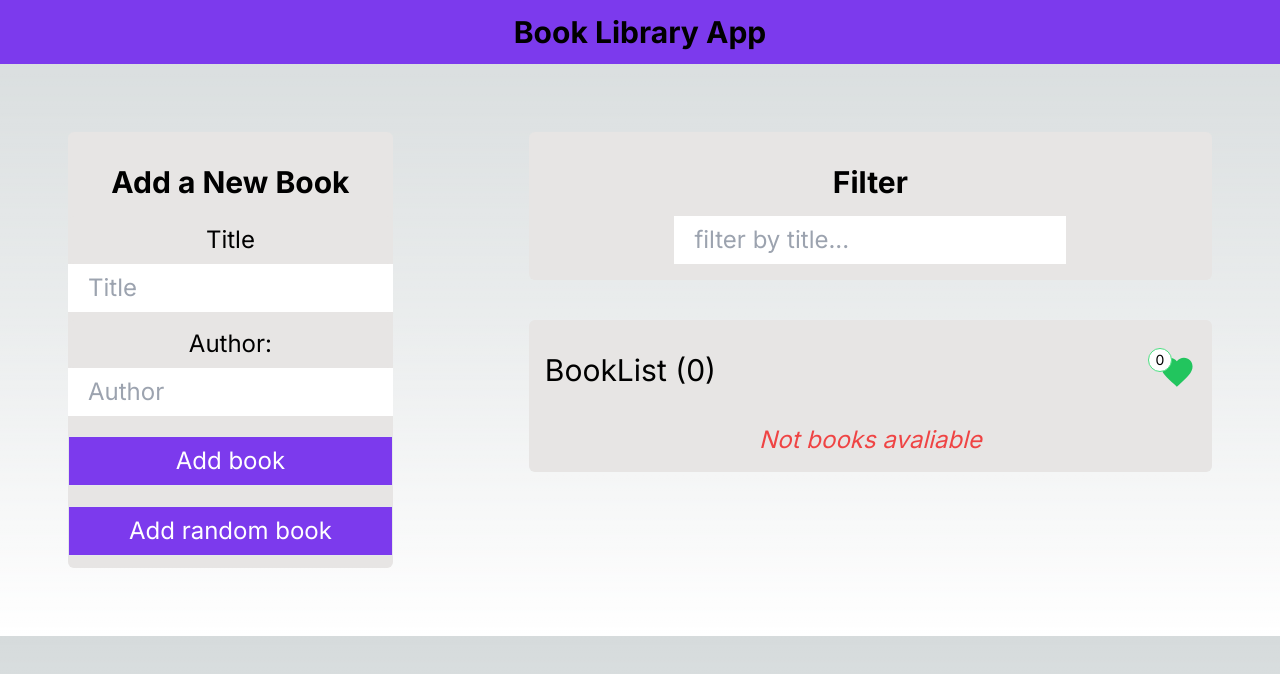
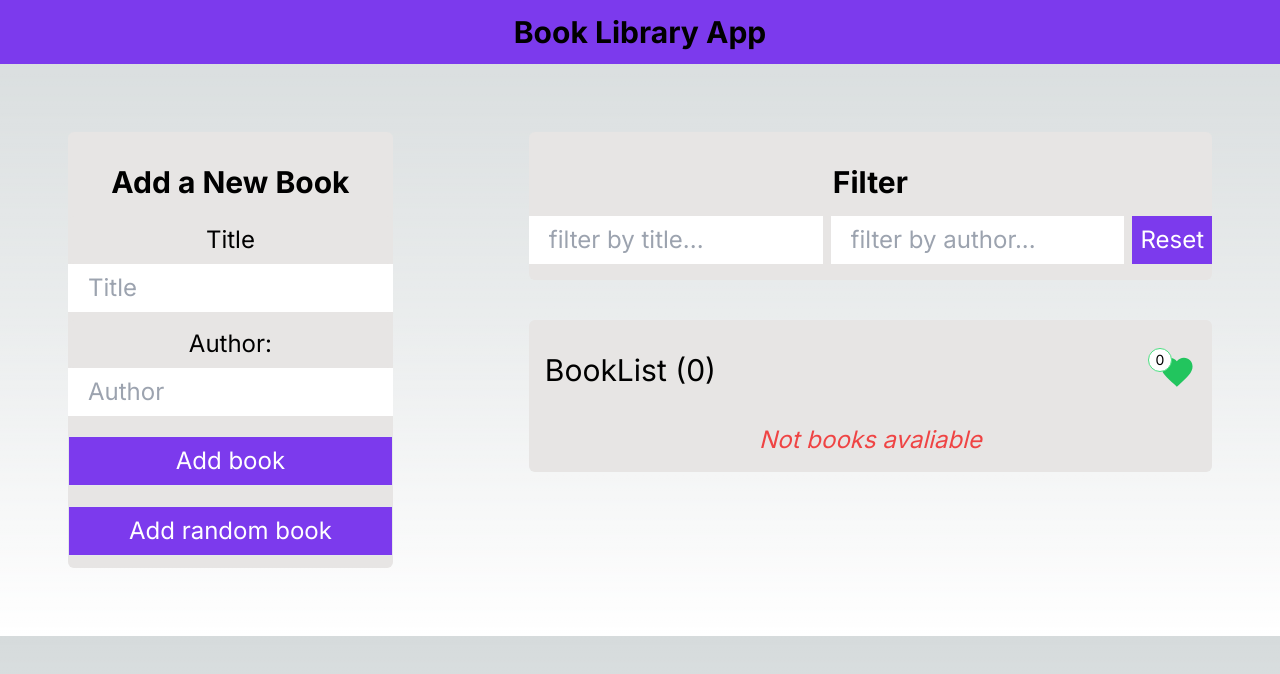
Before and after one commit to GezMin/book-service, a Next.js app in the folder frontend/: page / in a window 1280 px wide. Shown: the top 674 px of the page. Built offline with nearby package versions, Linux system fonts and the light colour scheme.

Commit message:
new filter inputs

```diff
--- a/frontend/src/app/components/BookList/BookList.js
+++ b/frontend/src/app/components/BookList/BookList.js
@@ -2,9 +2,15 @@ import { useSelector } from 'react-redux'
 import { useDispatch } from 'react-redux'
 import { deleteBook, toggleFavorite } from '@/app/redux/books/actionCreators'
 import { MdDeleteForever, MdFavorite, MdFavoriteBorder } from 'react-icons/md'
+import {
+    selectTitleFilter,
+    selectAuthorFilter,
+} from '@/app/redux/slices/filterSlice'
 
 function BookList() {
     const books = useSelector(state => state.books)
+    const titleFilter = useSelector(selectTitleFilter)
+    const authorFilter = useSelector(selectAuthorFilter)
     const dispatch = useDispatch()
     const countBooksList = books.length
     const countIsFavorite = books.filter(book => book.isFavorite).length
@@ -16,6 +22,20 @@ function BookList() {
     const toggleFavoriteHandler = id => {
         dispatch(toggleFavorite(id))
     }
+
+    const filteredBooks = books.filter(book => {
+        const matchesTitle = book.title
+            .toLowerCase()
+            .includes(titleFilter.toLowerCase())
+        return matchesTitle
+    })
+
+    const filterAutors = books.filter(book => {
+        const matchesAuthor = book.author
+            .toLowerCase()
+            .includes(authorFilter.toLowerCase())
+        return matchesAuthor
+    })
 
     return (
         <div className='flex flex-col items-center justify-center w-full h-full text-black rounded-md bg-stone-200'>
@@ -35,7 +55,7 @@ function BookList() {
                 </p>
             ) : (
                 <ul className='items-center justify-center w-full py-4 mb-2 list-none d-flex'>
-                    {books.map((book, i) => (
+                    {filterAutors.map((book, i) => (
                         <li
                             key={book.id}
                             className={`border-b border-violet-400 px-8 text-left text-2xl  p-2 hover:bg-violet-200 ${
--- a/frontend/src/app/components/Filter/Filter.js
+++ b/frontend/src/app/components/Filter/Filter.js
@@ -1,13 +1,53 @@
+import {
+    setTitleFilter,
+    setAuthorFilter,
+    selectTitleFilter,
+    resetFilter,
+    selectAuthorFilter,
+} from '@/app/redux/slices/filterSlice'
+import { useDispatch, useSelector } from 'react-redux'
+
 function Filter() {
+    const dispatch = useDispatch()
+    const titleFilter = useSelector(selectTitleFilter)
+    const titleAuthor = useSelector(selectAuthorFilter)
+
+    const handleTitleFilterChange = e => {
+        dispatch(setTitleFilter(e.target.value))
+    }
+    const handleAuthorFilterChange = e => {
+        dispatch(setAuthorFilter(e.target.value))
+    }
+
+    const handleResetFilter = () => {
+        dispatch(resetFilter())
+    }
+
     return (
         <div className='block'>
             <h2 className='p-4 mt-4 text-3xl font-bold'>Filter</h2>
-            <div>
+            <div className='flex justify-between gap-2'>
                 <input
+                    value={titleFilter}
                     type='text'
                     placeholder='filter by title...'
                     className='w-full p-2 px-5 mb-4 text-2xl hover:border-cyan-400'
+                    onChange={handleTitleFilterChange}
                 />
+                <input
+                    value={titleAuthor}
+                    type='text'
+                    placeholder='filter by author...'
+                    className='w-full p-2 px-5 mb-4 text-2xl hover:border-cyan-400'
+                    onChange={handleAuthorFilterChange}
+                />
+                <button
+                    className='p-2 mb-4 text-2xl text-white bg-violet-600 hover:bg-violet-800'
+                    onClick={handleResetFilter}
+                    type='button'
+                >
+                    Reset
+                </button>
             </div>
         </div>
     )
--- /dev/null
+++ b/frontend/src/app/redux/slices/filterSlice.js
@@ -0,0 +1,31 @@
+import { createSlice } from '@reduxjs/toolkit'
+
+const initialState = {
+    title: '',
+    author: '',
+}
+
+const filterSlice = createSlice({
+    name: 'filter',
+    initialState,
+    reducers: {
+        setTitleFilter: (state, action) => {
+            state.title = action.payload
+        },
+
+        resetFilter: state => {
+            return initialState
+        },
+
+        setAuthorFilter: (state, action) => {
+            state.author = action.payload
+        },
+    },
+})
+
+export default filterSlice.reducer
+export const { setTitleFilter, resetFilter, setAuthorFilter } =
+    filterSlice.actions
+
+export const selectTitleFilter = state => state.filter.title
+export const selectAuthorFilter = state => state.filter.author
--- a/frontend/src/app/redux/store.js
+++ b/frontend/src/app/redux/store.js
@@ -1,9 +1,11 @@
 import { configureStore } from '@reduxjs/toolkit'
 import booksReduser from './books/reduser'
+import filterReduser from './slices/filterSlice'
 
 const store = configureStore({
     reducer: {
         books: booksReduser,
+        filter: filterReduser,
     },
 })
 
```
